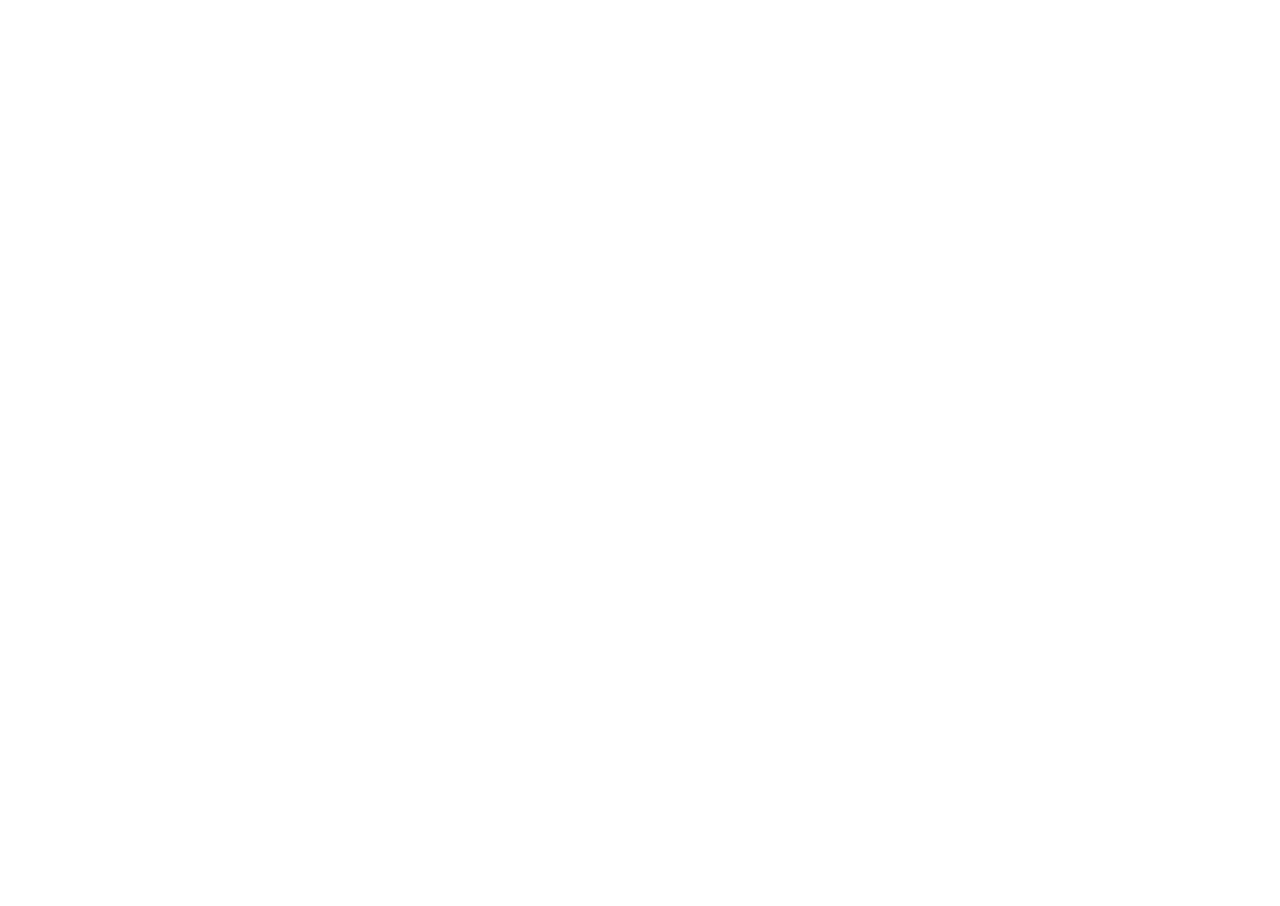
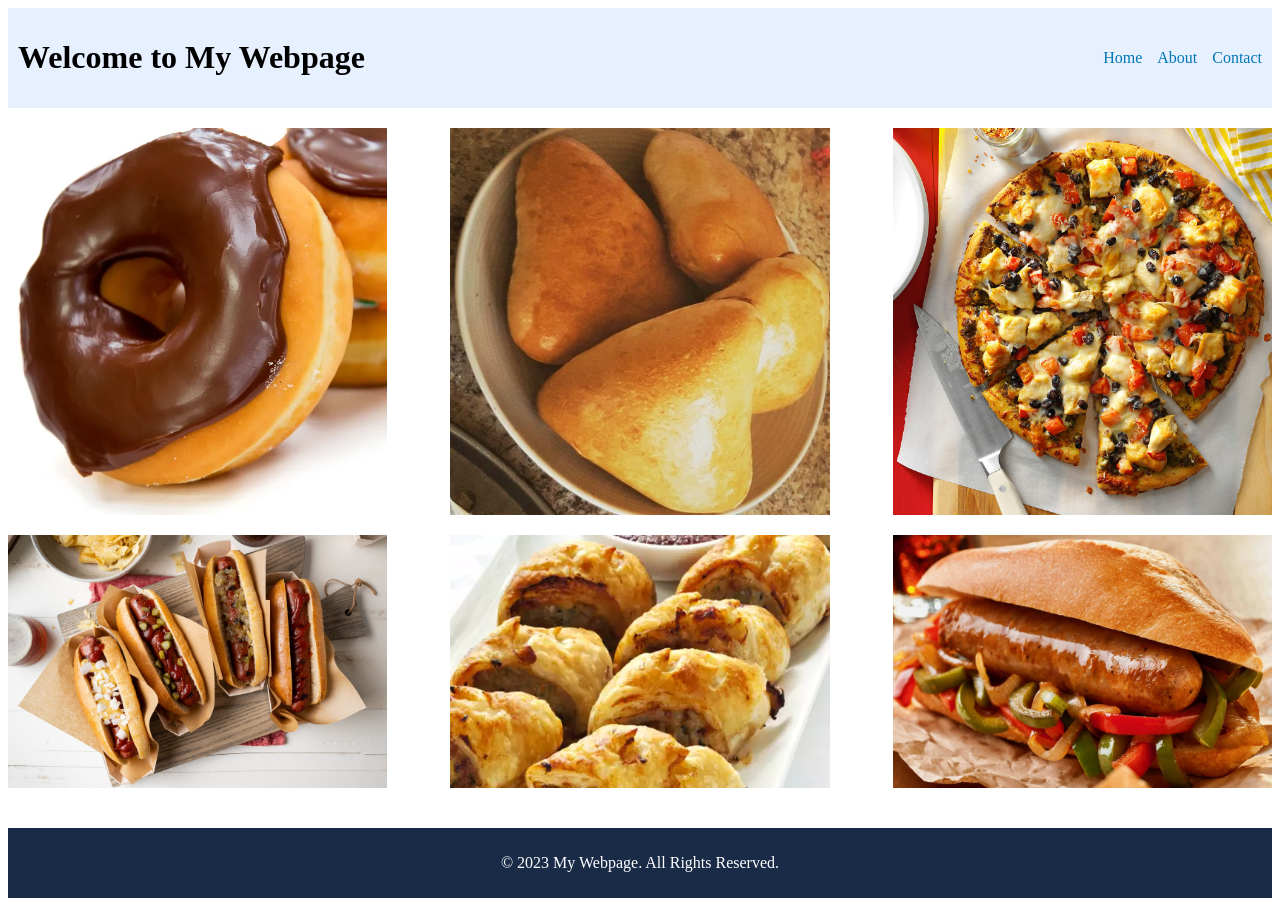
Before and after one commit to buddhika4u/Landing_Page, a plain HTML site: page index.html in a window 1280 px wide. Before the commit the page ends 800 px from the top, so only its background shows below. Drawn offline with Linux system fonts and the light colour scheme.

Commit message:
Add Images

```diff
--- a/index.html
+++ b/index.html
@@ -1,12 +1,82 @@
 <!DOCTYPE html>
-<html lang="en">
+<html>
 <head>
-    <meta charset="UTF-8">
-    <meta http-equiv="X-UA-Compatible" content="IE=edge">
-    <meta name="viewport" content="width=device-width, initial-scale=1.0">
-    <title>Document</title>
+  <title>My Webpage</title>
+  <style>
+    /* Your CSS code goes here */
+    header {
+      display: flex;
+      justify-content: space-between;
+      align-items: center;
+      background-color: #e6f0ff; /* light blue */
+      padding: 10px;
+    }
+
+    nav ul {
+      list-style: none;
+      display: flex;
+      gap: 15px;
+    }
+
+    nav li a {
+      text-decoration: none;
+      color: #0077b6; /* dark blue */
+    }
+
+    main {
+        display: flex;
+        flex-direction: column;
+    }
+
+    .row {
+         display: flex;
+        justify-content: space-between;
+        margin-bottom: 20px;
+    }
+
+    img {
+         width: 30%;
+        height: auto;
+    }
+
+
+    footer {
+      background-color: #1a2b48; /* navy blue */
+      padding: 10px;
+      text-align: center;
+      color: #fff;
+    }
+  </style>
 </head>
 <body>
+  <header>
+    <h1>Welcome to My Webpage</h1>
+    <nav>
+      <ul>
+        <li><a href="#">Home</a></li>
+        <li><a href="#">About</a></li>
+        <li><a href="#">Contact</a></li>
+      </ul>
+    </nav>
+  </header>
+
+  <main>
+    <h2>
+    <div class="row">
+      <img src="image1.jpg" alt="Chocolate doughnuts">
+      <img src="image2.jpg" alt="Fish buns">
+      <img src="image3.jpg" alt="Chicken pizza">
+    </div>
+    <div class="row">
+      <img src="image4.jpg" alt="Hot dog buns">
+      <img src="image5.jpg" alt="Chicken Sausage buns">
+      <img src="image6.jpg" alt="Italian sanwich">
+    </div>
+  </main>
+
+  <footer>
+    <p>&copy; 2023 My Webpage. All Rights Reserved.</p>
+  </footer>
 
 </body>
 </html>
--- /dev/null
+++ b/style.css
@@ -0,0 +1,25 @@
+header {
+    display: flex;
+    justify-content: space-between;
+    align-items: center;
+    background-color: #e6f0ff; /* light blue */
+    padding: 10px;
+  }
+
+  nav ul {
+    list-style: none;
+    display: flex;
+    gap: 15px;
+  }
+
+  nav li a {
+    text-decoration: none;
+    color: #0077b6; /* dark blue */
+  }
+
+  footer {
+    background-color: #1a2b48; /* navy blue */
+    padding: 10px;
+    text-align: center;
+    color: #fff;
+  }
```
Also changed, not shown: image1.jpg (added), image2.jpg (added), image3.jpg (added), image4.jpg (added), image5.jpg (added), image6.jpg (added).
